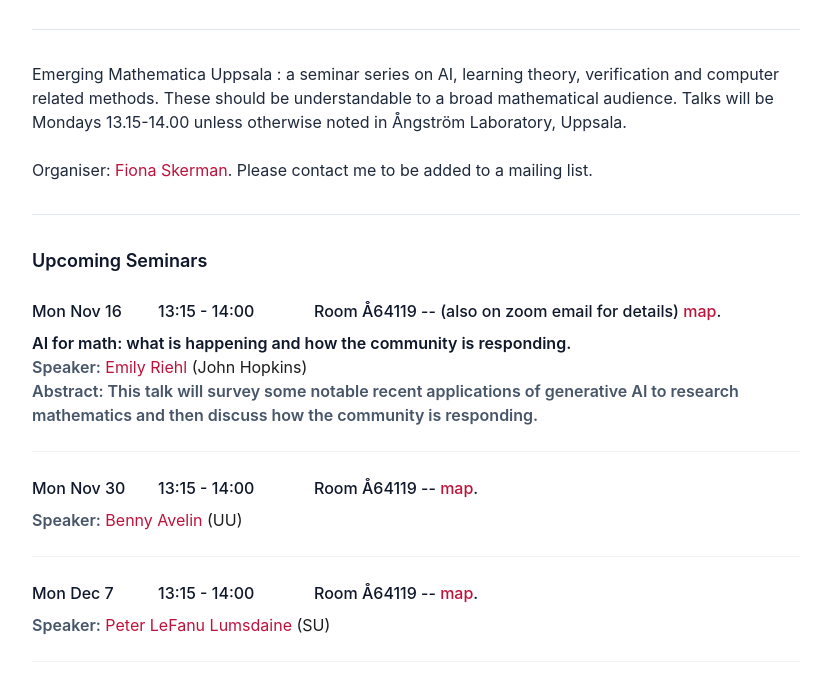
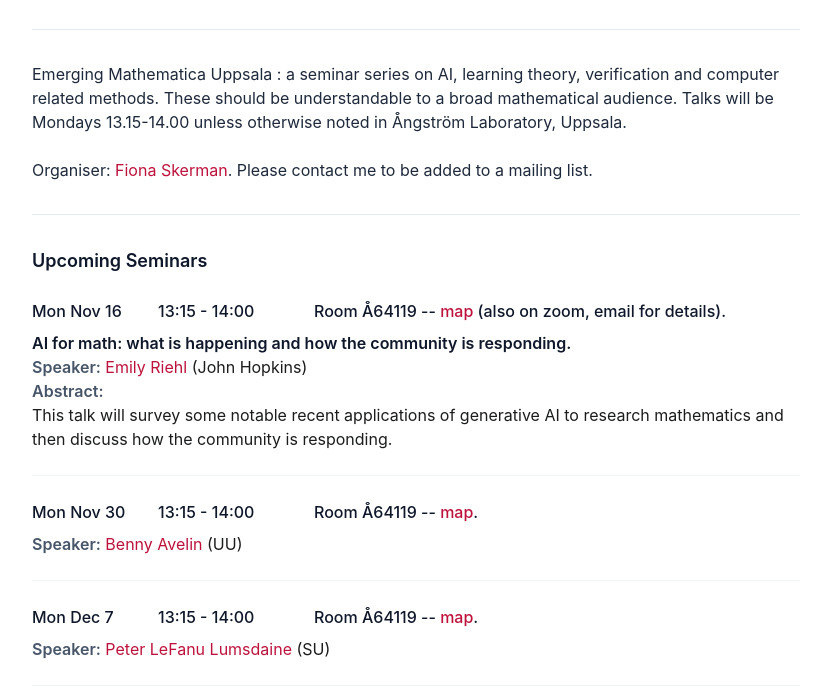
Before and after one commit to seminarsuu/seminarsuu.github.io, a plain HTML site: page index.html in a window 1280 px wide. Shown: the part 111-800 px from the top of the page, without its empty margins (224-1038 px from the left). Drawn offline with nearby package versions, Linux system fonts and the light colour scheme.

Commit message:
updating.

```diff
--- a/index.html
+++ b/index.html
@@ -49,15 +49,15 @@
                     <div class="grid grid-cols-[110px_140px_1fr] gap-4 font-medium text-slate-900">
                         <span>Mon Nov 16</span>
                         <span>13:15 - 14:00</span>
-                        <span>Room Å64119 -- (also on zoom email for details)<a href="https://link.mazemap.com/B6NsATe6" class="text-rose-700 hover:underline"> map</a>.</span>
+                        <span>Room Å64119 -- <a href="https://link.mazemap.com/B6NsATe6" class="text-rose-700 hover:underline"> map</a> (also on zoom, email for details).</span>
                     </div>
                     <div>
                         <p class="font-semibold text-slate-900">AI for math: what is happening and how the community is responding.
                         </p>
                         <a class="font-semibold text-slate-600">Speaker:</a> <a href="https://emilyriehl.github.io/" class="text-rose-700 hover:underline">Emily Riehl</a> (John Hopkins)
                         <p class="font-semibold text-slate-600">
-                            Abstract: This talk will survey some notable recent applications of generative AI to research mathematics and then discuss how the community is responding.
-                            </p>
+                            Abstract:
+                            </p>This talk will survey some notable recent applications of generative AI to research mathematics and then discuss how the community is responding.
                         </p>
                     </div>
                 </div>
```
